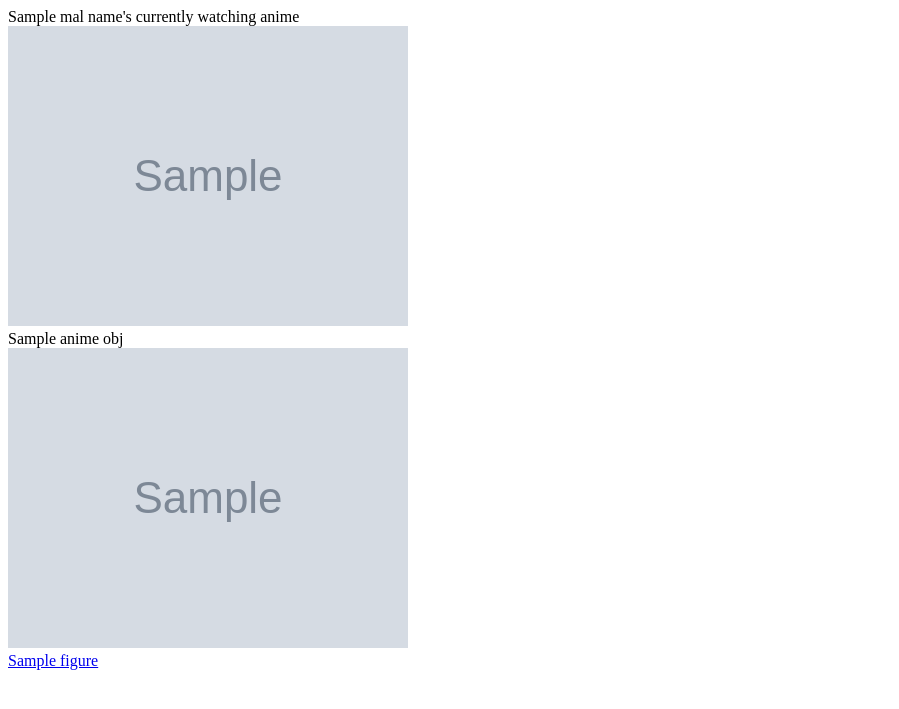
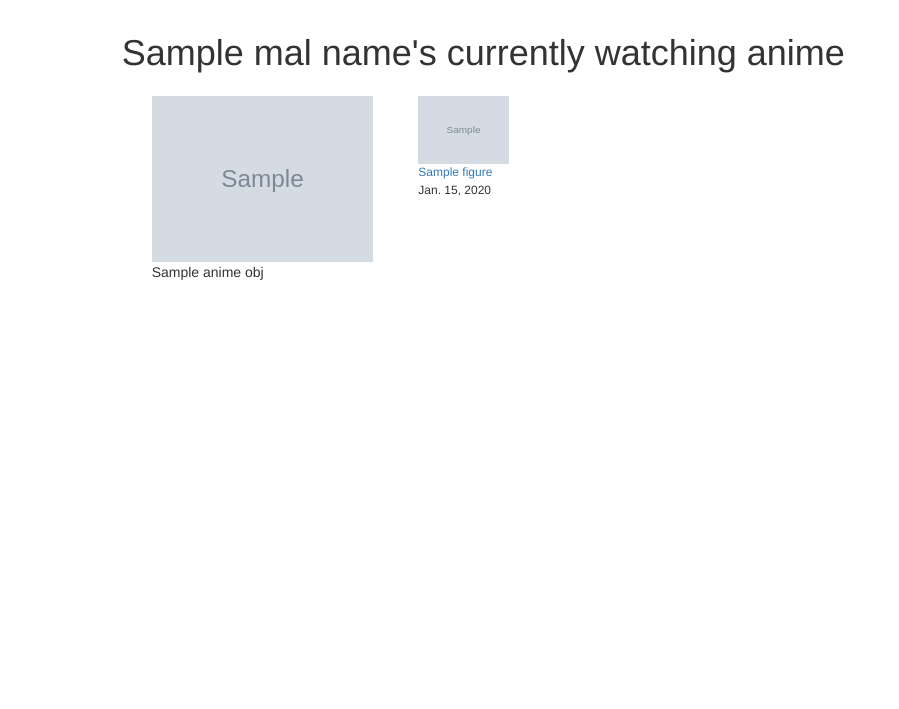
Before and after one commit to yns88/myanimefigures-core, a Django app: template templates/anime/user_2.html in a window 1280 px wide. Shown: the top 709 px of the page, without its empty margins (0-899 px from the left). Run offline with Django 3.2, Linux system fonts and the light colour scheme; the template is opened without the code that fills it: most values are stand-ins (such as "Sample title", 1, 10 or a date in 2020); grey boxes marked "Sample" are stand-in pictures; some libraries are stand-ins or nearby versions.

Commit message:
Grid layout

```diff
--- a/static/anime/anime.css
+++ b/static/anime/anime.css
@@ -0,0 +1,16 @@
+.animeFrame .gridImage img {
+
+}
+
+.gridImage img {
+    max-width:100%;
+    max-height:200pt;
+}
+
+.figureFrame .gridText {
+    font-size: 9pt;
+}
+.contentHeader {
+    padding-top: 10pt;
+    padding-bottom: 10pt;
+}
--- a/templates/anime/user_2.html
+++ b/templates/anime/user_2.html
@@ -5,28 +5,37 @@
     <meta charset="UTF-8">
     <title></title>
     <link rel="stylesheet" type="text/css" href="{% static 'anime/anime.css' %}" />
+    <link rel="stylesheet" type="text/css" href="{% static 'bootstrap/dist/css/bootstrap.min.css' %}" />
 </head>
 <body>
-<div class="mainContent">
+<div class="mainContent col-md-10 col-md-offset-1 col-xs-12">
     <div class="contentHeader">
-        {{ mal_name }}'s currently watching anime
+        <h1>{{ mal_name }}'s currently watching anime</h1>
     </div>
     {% for anime_obj in watching_list %}
-    <div class="contentRow">
-        <div class="animeFrame">
+    <div class="contentRow col-md-12">
+        <div class="animeFrame col-md-3">
             <div class="gridObj">
                 <div class="gridImage"><img src="{{ anime_obj.image_url }}"/></div>
                 <div class="gridText">{{ anime_obj.title }}</div>
             </div>
         </div>
-        <div class="figureFrame">
-            {% for figure in anime_obj.figures.get_date_ordered %}
-            <div class="gridObj">
-                <a href="http://myfigurecollection.net/item/{{ figure.mfc_id }}">
-                    <div class="gridImage"><img src="{{ figure.image_url }}"/></div>
-                    <div class="gridText">{{ figure.name }}</div>
-                </a>
+        <div class="figureFrame col-md-9">
+            {% for figure in anime_obj.figures.get_date_ordered|slice:":12" %}
+            <div class="gridObj col-md-2">
+                <div class="gridImage"><a href="http://myfigurecollection.net/item/{{ figure.mfc_id }}">
+                    <img src="{{ figure.image_url }}"/>
+                </a></div>
+                <div class="gridTextContainer">
+                    <div class="gridText"><a href="http://myfigurecollection.net/item/{{ figure.mfc_id }}">
+                        {{ figure.truncated_name }}
+                    </a></div>
+                    <div class="gridText">{{ figure.release_date.date }}</div>
+                </div>
             </div>
+            {% if forloop.counter|divisibleby:6 %}
+            <div class="clearfix visible-md-block"></div>
+            {% endif %}
             {% endfor %}
         </div>
     </div>
--- a/views.py
+++ b/views.py
@@ -63,8 +63,8 @@ def recalculate_figures(anime_series):
         if figure.find('root').find('id').text == MFC_FIGURE_ROOT_ID:
             figure_data = figure.find('data')
             release_date_str = figure_data.find('release_date').text
-            if release_date_str:
-                release_date_str = release_date_str.replace('00', '01')
+            if release_date_str and '0000' not in release_date_str:
+                release_date_str = release_date_str.replace('-00', '-01')
                 release_date = dateutil.parser.parse(release_date_str)
             else:
                 release_date = None
@@ -87,4 +87,4 @@ def recalculate_figures(anime_series):
 
 def user(request, user_id):
     watching_list = get_watching_list(user_id)
-    return render(request, 'anime/user_2.html', {'watching_list': watching_list})
+    return render(request, 'anime/user_2.html', {'mal_name': user_id, 'watching_list': watching_list})
```
Also changed, not shown: models.py (+7 -0 lines).
